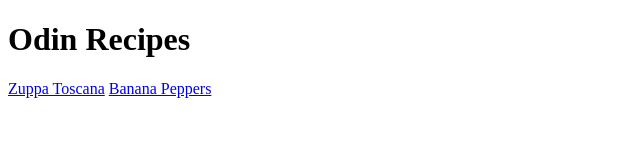
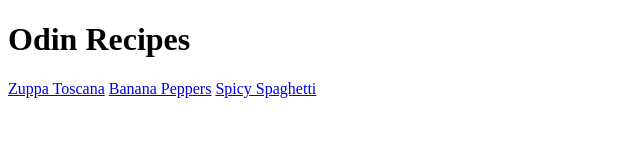
Before and after one commit to amckearney/odin-recipes, a plain HTML site: page index.html in a window 1280 px wide. Shown: the whole page, without its empty margins (0-640 px from the left). Drawn offline with Linux system fonts and the light colour scheme.

Commit message:
Final edits have been made to recipes website

```diff
--- a/index.html
+++ b/index.html
@@ -9,5 +9,6 @@
     <h1>Odin Recipes</h1>
     <a href="./recipes/zuppatoscana.html">Zuppa Toscana</a>
     <a href="./recipes/bananapeppers.html">Banana Peppers</a>
+    <a href="./recipes/spicyspaghetti.html">Spicy Spaghetti</a>
 </body>
 </html>
```
